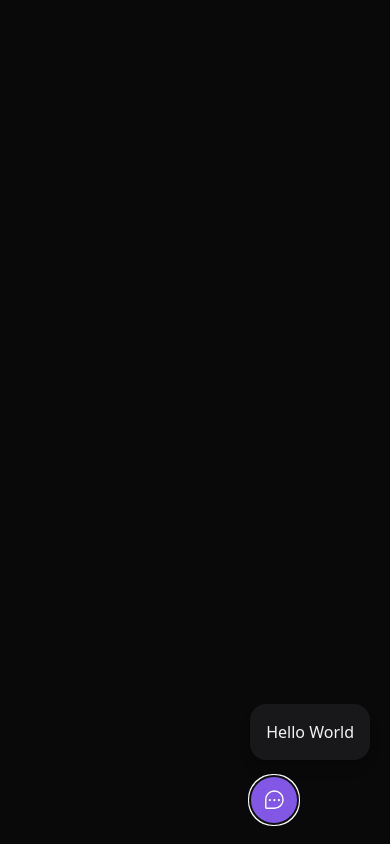
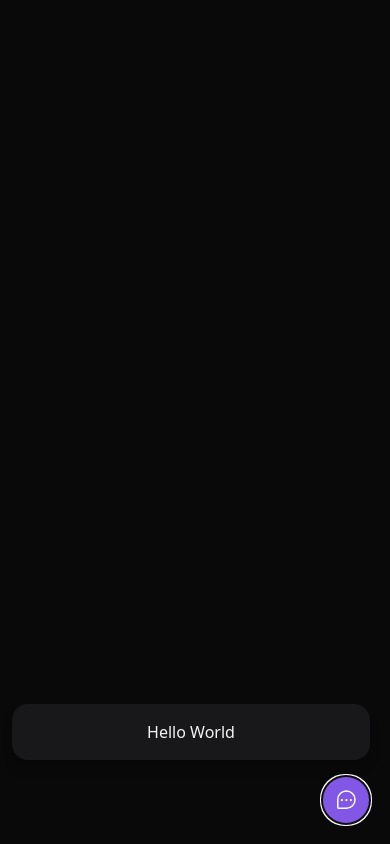
Before and after one commit to AloisioFernandes/NLW8-Return, a React (Vite) app in the folder web/: page / in a window 390 px wide. Both pictures are taken after a click on the button "Feedback". Built offline with nearby package versions, Linux system fonts and the light colour scheme.

Commit message:
Responsividade.

```diff
--- a/web/src/components/Widget.tsx
+++ b/web/src/components/Widget.tsx
@@ -5,7 +5,7 @@
 
 export function Widget() {
   return (
-    <Popover className="absolute bottom-5 right-5">
+    <Popover className="absolute bottom-5 right-5 flex flex-col items-end">
       <Popover.Panel>
         <WidgetForm />
       </Popover.Panel>
--- a/web/src/components/WidgetForm.tsx
+++ b/web/src/components/WidgetForm.tsx
@@ -1,6 +1,6 @@
 export function WidgetForm() {
   return (
-    <div className="bg-zinc-900 p-4 relative rounded-2xl mb-4 flex flex-col items-center shadow-lg">
+    <div className="bg-zinc-900 p-4 relative rounded-2xl mb-4 flex flex-col items-center shadow-lg w-[calc(100vw-2rem)] md:w-auto">
       Hello World
     </div>
   )
```
